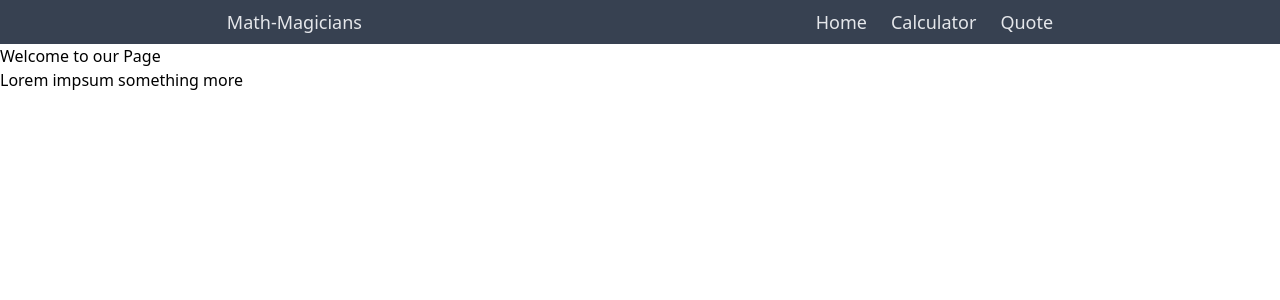
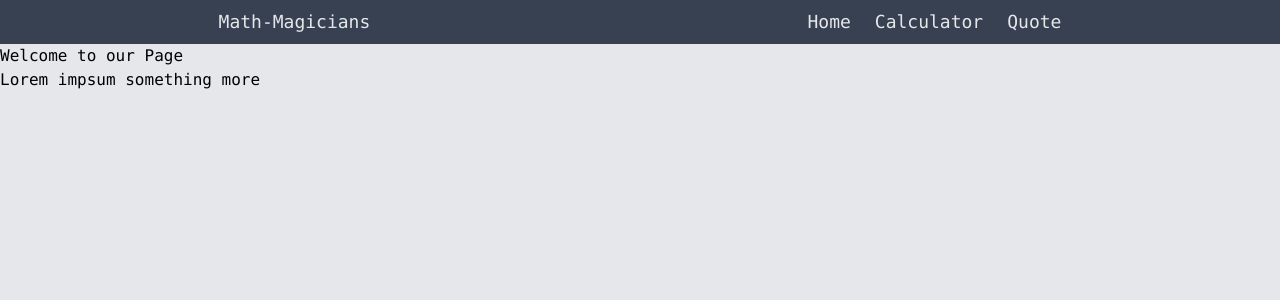
Before and after one commit to epinczinger/calculator, a React (Create React App) app: page / in a window 1280 px wide. Shown: the top 300 px of the page. Built offline with nearby package versions, Linux system fonts and the light colour scheme.

Commit message:
app general styling

```diff
--- a/src/components/App.js
+++ b/src/components/App.js
@@ -7,7 +7,7 @@ import Home from './Home';
 
 function App() {
   return (
-    <div>
+    <div className="bg-gray-200 max-h-screen box-border h-screen font-mono">
       <Navbar />
       <Switch>
         <Route path="/calculator" component={Calculator} />
```
